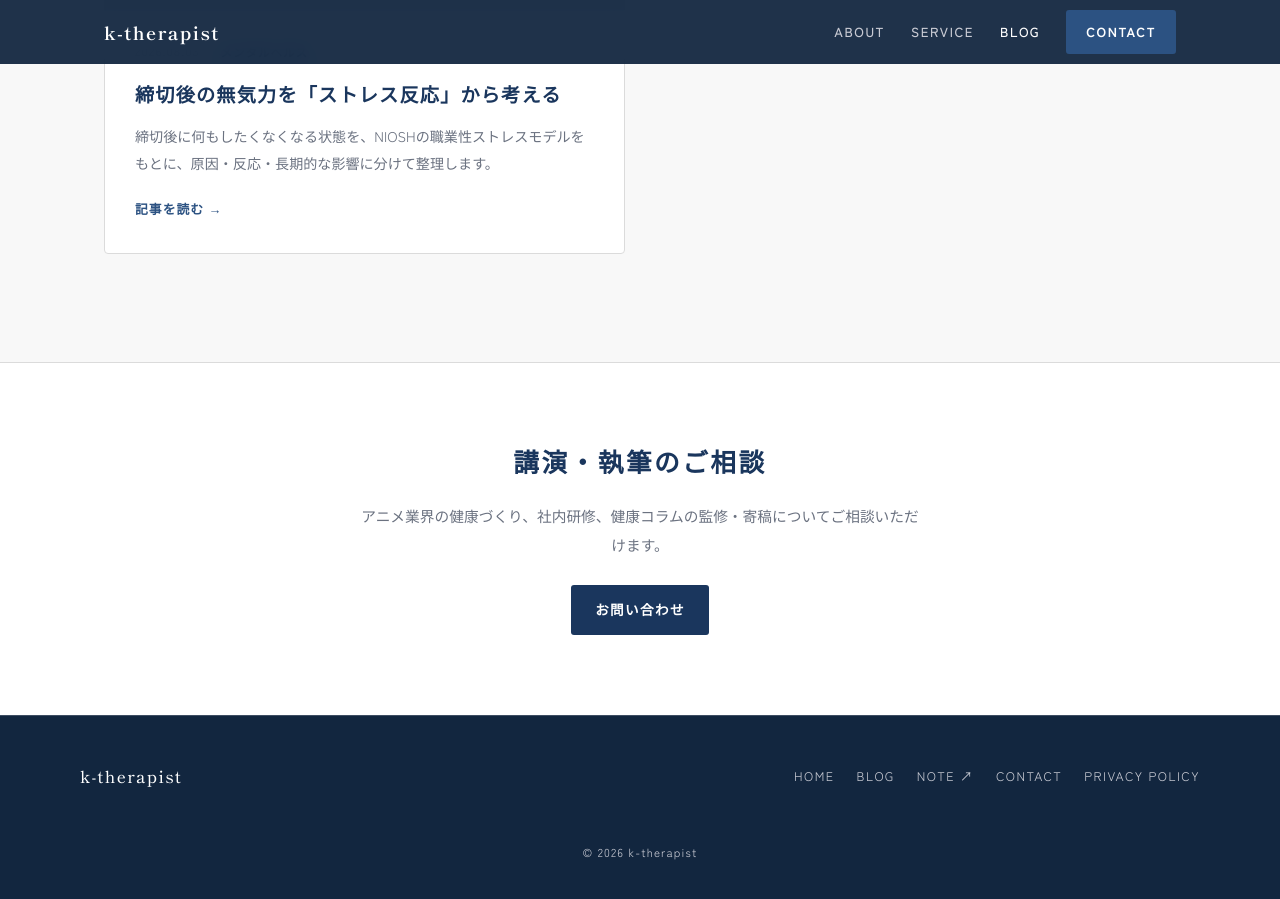
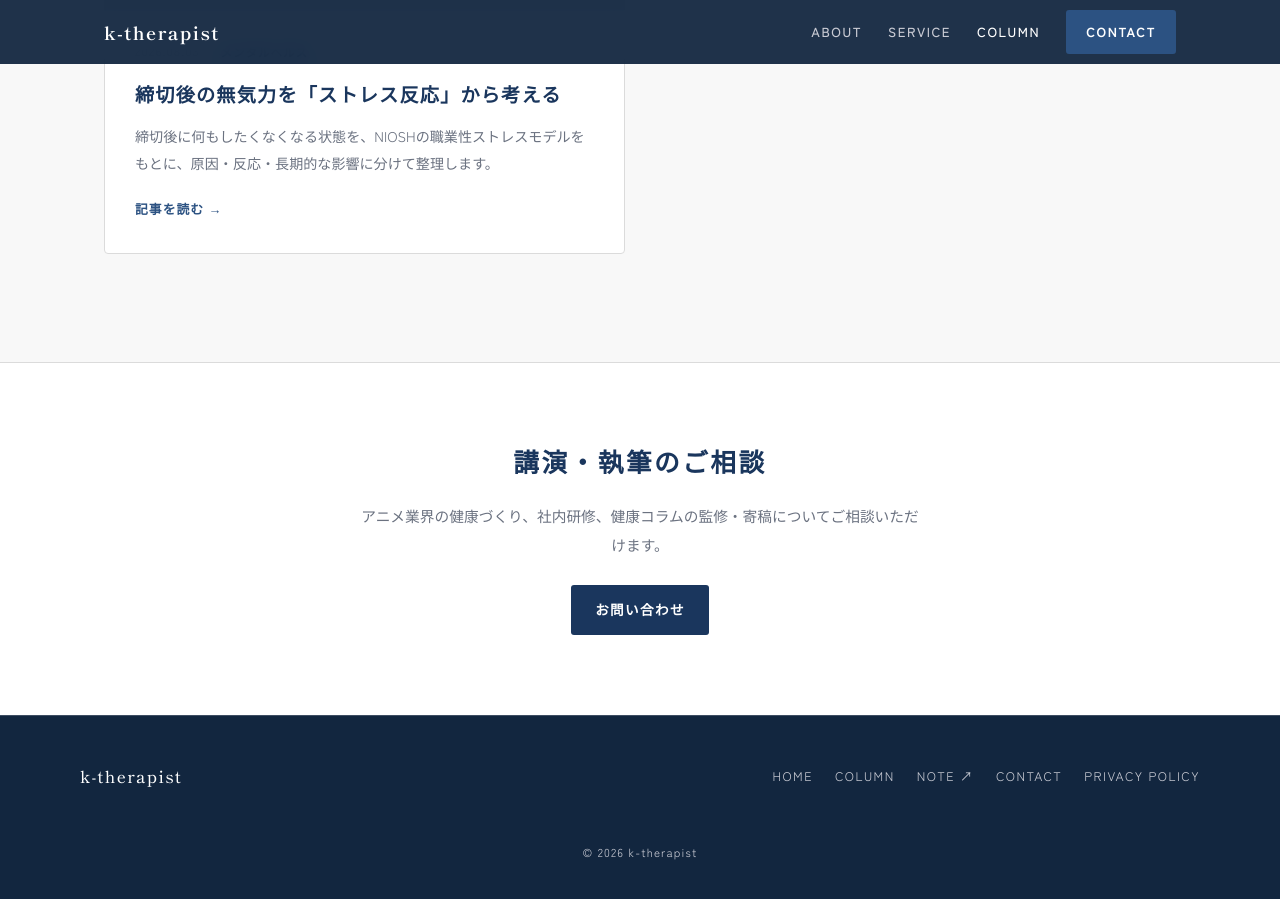
Before and after one commit to kamiken502-ops/k-therapist, a Jekyll site: the page built from blog/index.html, in a window 1280 px wide and 900 px high, scrolled down 895 px. Built offline with Jekyll 4.4.1, drawn with Linux system fonts in a browser that asks for light colours.

Commit message:
Rename blog navigation to column
Change visible navigation labels to COLUMN and link publisher data to the author profile.

```diff
--- a/_layouts/default.html
+++ b/_layouts/default.html
@@ -66,7 +67,7 @@
       <nav class="site-nav" aria-label="メインナビゲーション">
         <a href="{{ '/' | relative_url }}#about">ABOUT</a>
         <a href="{{ '/' | relative_url }}#service">SERVICE</a>
-        <a href="{{ '/blog/' | relative_url }}"{% if page.url contains '/blog/' %} aria-current="page"{% endif %}>BLOG</a>
+        <a href="{{ '/blog/' | relative_url }}"{% if page.url contains '/blog/' %} aria-current="page"{% endif %}>COLUMN</a>
         <a href="{{ '/' | relative_url }}#contact" class="site-nav-button">CONTACT</a>
       </nav>
       <details class="mobile-menu">
@@ -74,7 +75,7 @@
         <nav class="mobile-nav" aria-label="モバイルナビゲーション">
           <a href="{{ '/' | relative_url }}#about">ABOUT</a>
           <a href="{{ '/' | relative_url }}#service">SERVICE</a>
-          <a href="{{ '/blog/' | relative_url }}">BLOG</a>
+          <a href="{{ '/blog/' | relative_url }}">COLUMN</a>
           <a href="{{ '/' | relative_url }}#contact">CONTACT</a>
         </nav>
       </details>
@@ -90,7 +91,7 @@
       <p class="site-footer-brand">k-therapist</p>
       <nav class="site-footer-nav" aria-label="フッターナビゲーション">
         <a href="{{ '/' | relative_url }}">HOME</a>
-        <a href="{{ '/blog/' | relative_url }}">BLOG</a>
+        <a href="{{ '/blog/' | relative_url }}">COLUMN</a>
         <a href="https://note.com/health_00" target="_blank" rel="noopener">NOTE ↗</a>
         <a href="{{ '/' | relative_url }}#contact">CONTACT</a>
         <a href="{{ '/privacy-policy.html' | relative_url }}">PRIVACY POLICY</a>
```
Also changed, not shown: other parts of _layouts/default.html (+2 -1 lines).
